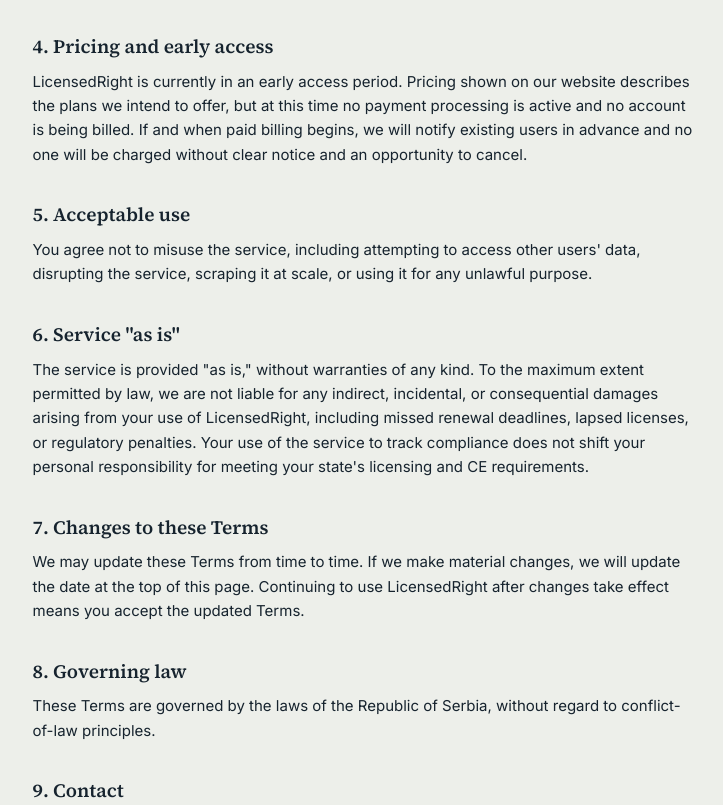
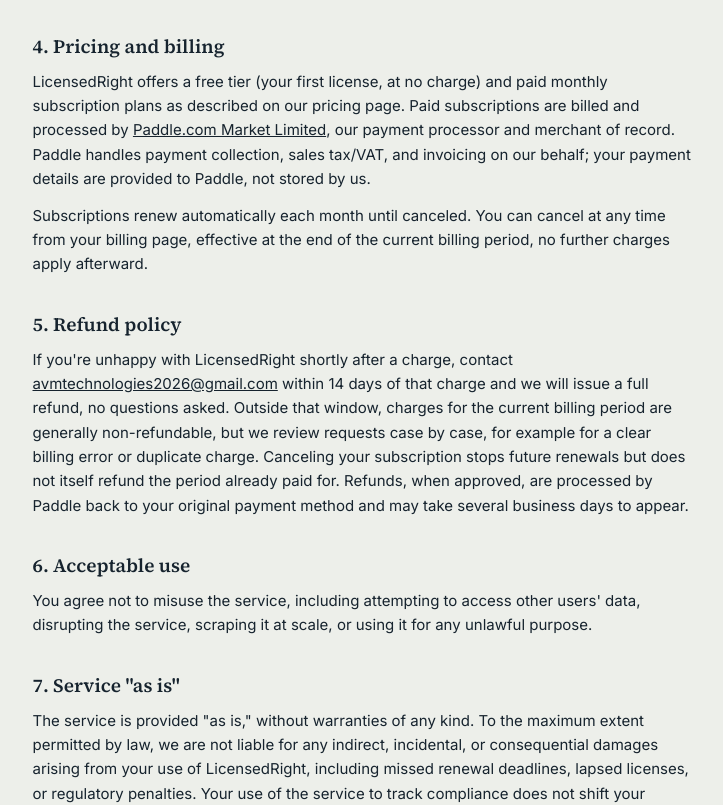
Before and after one commit to stavramovic/ce-tracker, a Next.js app: page /terms in a window 1280 px wide. Shown: the part 900-1705 px from the top of the page, without its empty margins (268-991 px from the left). Built offline with nearby package versions, Linux system fonts and the light colour scheme.

Commit message:
updated terms and conditions

```diff
--- a/app/page.tsx
+++ b/app/page.tsx
@@ -354,6 +354,9 @@
             <Link href="/privacy" className="hover:text-(--ink) transition-colors">
               Privacy
             </Link>
+            <Link href="/terms#refund-policy" className="hover:text-(--ink) transition-colors">
+              Refunds
+            </Link>
             <span>Not legal advice</span>
           </div>
         </footer>
--- a/app/privacy/page.tsx
+++ b/app/privacy/page.tsx
@@ -116,6 +116,16 @@
               <li>
                 <strong>Vercel</strong>: hosts the application itself.
               </li>
+              <li>
+                <strong>Paddle.com Market Limited</strong>: processes
+                payments for paid subscriptions and acts as merchant of
+                record. Your payment card details are provided directly to
+                Paddle, we never see or store them.
+              </li>
+              <li>
+                <strong>Sentry</strong>: helps us detect and fix application
+                errors.
+              </li>
             </ul>
             <p className="mt-3">
               We do not share your license or compliance data with insurance
--- a/app/terms/page.tsx
+++ b/app/terms/page.tsx
@@ -103,21 +103,61 @@
 
           <section>
             <h2 className="font-serif-brand text-[19px] font-semibold mb-2">
-              4. Pricing and early access
+              4. Pricing and billing
             </h2>
             <p>
-              LicensedRight is currently in an early access period. Pricing
-              shown on our website describes the plans we intend to offer,
-              but at this time no payment processing is active and no
-              account is being billed. If and when paid billing begins, we
-              will notify existing users in advance and no one will be
-              charged without clear notice and an opportunity to cancel.
+              LicensedRight offers a free tier (your first license, at no
+              charge) and paid monthly subscription plans as described on
+              our pricing page. Paid subscriptions are billed and processed
+              by{" "}
+              <a
+                href="https://www.paddle.com"
+                target="_blank"
+                rel="noopener noreferrer"
+                className="underline"
+              >
+                Paddle.com Market Limited
+              </a>
+              , our payment processor and merchant of record. Paddle handles
+              payment collection, sales tax/VAT, and invoicing on our behalf;
+              your payment details are provided to Paddle, not stored by us.
+            </p>
+            <p className="mt-3">
+              Subscriptions renew automatically each month until canceled.
+              You can cancel at any time from your billing page, effective
+              at the end of the current billing period, no further charges
+              apply afterward.
+            </p>
+          </section>
+
+          <section id="refund-policy">
+            <h2 className="font-serif-brand text-[19px] font-semibold mb-2">
+              5. Refund policy
+            </h2>
+            <p>
+              If you&apos;re unhappy with LicensedRight shortly after a
+              charge, contact{" "}
+              <a
+                href="mailto:avmtechnologies2026@gmail.com"
+                className="underline"
+              >
+                avmtechnologies2026@gmail.com
+              </a>{" "}
+              within 14 days of that charge and we will issue a full refund,
+              no questions asked. Outside that window, charges for the
+              current billing period are generally non-refundable, but we
+              review requests case by case, for example for a clear billing
+              error or duplicate charge. Canceling your subscription stops
+              future renewals but does not itself refund the period already
+              paid for. Refunds, when approved, are processed by Paddle back
+              to your original payment method and may take several business
+              days to appear.
             </p>
           </section>
 
           <section>
             <h2 className="font-serif-brand text-[19px] font-semibold mb-2">
-              5. Acceptable use
+              6. Acceptable use
             </h2>
             <p>
               You agree not to misuse the service, including attempting to
@@ -128,7 +168,7 @@
 
           <section>
             <h2 className="font-serif-brand text-[19px] font-semibold mb-2">
-              6. Service &quot;as is&quot;
+              7. Service &quot;as is&quot;
             </h2>
             <p>
               The service is provided &quot;as is,&quot; without warranties
@@ -144,7 +184,7 @@
 
           <section>
             <h2 className="font-serif-brand text-[19px] font-semibold mb-2">
-              7. Changes to these Terms
+              8. Changes to these Terms
             </h2>
             <p>
               We may update these Terms from time to time. If we make
@@ -156,7 +196,7 @@
 
           <section>
             <h2 className="font-serif-brand text-[19px] font-semibold mb-2">
-              8. Governing law
+              9. Governing law
             </h2>
             <p>
               These Terms are governed by the laws of the Republic of
@@ -166,7 +206,7 @@
 
           <section>
             <h2 className="font-serif-brand text-[19px] font-semibold mb-2">
-              9. Contact
+              10. Contact
             </h2>
             <p>
               Questions about these Terms? Reach us at{" "}
```
